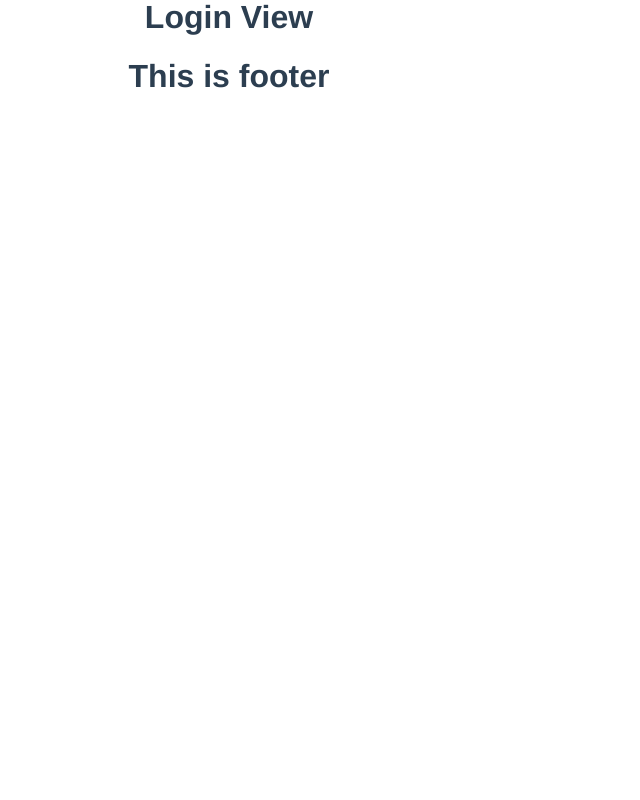
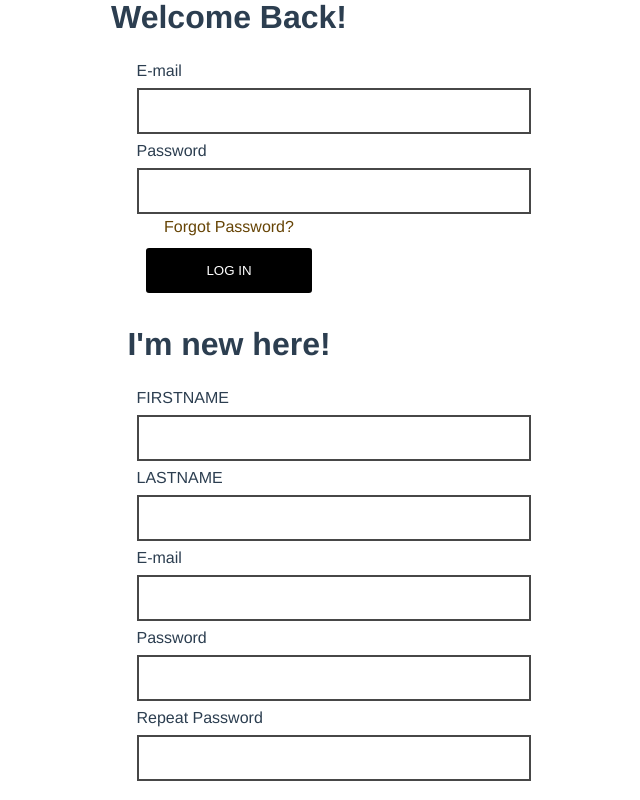
Before and after one commit to damianamalraj/sinus-webshop, a Vue app: page /login in a window 1280 px wide. Shown: the part 180-980 px from the top of the page, without its empty margins (411-1051 px from the left). Before the commit the page ends 800 px from the top, so only its background shows below. Built offline with nearby package versions, Linux system fonts and the light colour scheme.

Commit message:
Added Login View

```diff
--- /dev/null
+++ b/src/store/action.types.js
@@ -0,0 +1,4 @@
+export const AUTHENTICATE = 'AUTHENTICATE'
+export const REGISTER_USER = 'REGISTER_USER'
+
+export default {AUTHENTICATE, REGISTER_USER}
--- a/src/store/index.js
+++ b/src/store/index.js
@@ -1,14 +1,33 @@
 import Vue from 'vue'
 import Vuex from 'vuex'
+import Actions from './action.types'
+import Mutations from './mutation.types'
 
 Vue.use(Vuex)
 
 export default new Vuex.Store({
   state: {
+    user:{}
   },
   mutations: {
+    [Mutations.AUTHENTICATE_LOGIN](state,credentials){
+      state.user = credentials
+    }
   },
   actions: {
+    async [Actions.AUTHENTICATE](context, credentials){
+      console.log("authenticate working")
+      // const response = await API.login(
+      //   credentials.email, credentials.password
+      // )
+      // API.saveToken(response.data.token)
+      // context.commit('saveAuthData', response.data)
+      context.commit(Mutations.AUTHENTICATE_LOGIN, credentials)
+    },
+    async [Actions.REGISTER_USER](context, newUserDetails){
+      console.log("Register working!!",context,newUserDetails)
+      // context.commit(Mutations.)
+    }
   },
   modules: {
   }
--- /dev/null
+++ b/src/store/mutation.types.js
@@ -0,0 +1,3 @@
+export const AUTHENTICATE_LOGIN = 'AUTHENTICATE_LOGIN'
+
+export default {AUTHENTICATE_LOGIN}
--- a/src/views/LoginView.vue
+++ b/src/views/LoginView.vue
@@ -1,15 +1,160 @@
 <template>
   <div>
-      <h1>Login View</h1>
+    <h1>Welcome Back!</h1>
+    <form @submit.prevent="authenticate" class="form-styling">
+        <span>
+          <label for="email">E-mail</label>
+          <input type="email" name="email" id="email" v-model="email" />
+        </span>
+        <span>
+          <label for="password">Password</label>
+          <input
+            type="password"
+            name="password"
+            id="password"
+            v-model="password"
+          />
+        </span>
+        <a href="#">Forgot Password?</a>
+      <button>LOG IN</button>
+    </form>
+    <h1>I'm new here!</h1>
+    <form @submit.prevent="register" class="form-styling">
+        <span>
+          <label for="firstname">FIRSTNAME</label>
+          <input
+            type="text"
+            name="firstname"
+            id="firstname"
+            v-model="firstname"
+          />
+        </span>
+        <span>
+          <label for="lastname">LASTNAME</label>
+          <input type="text" name="lastname" id="lastname" v-model="lastname" />
+        </span>
+        <span>
+          <label for="newemail">E-mail</label>
+          <input type="email" name="newemail" id="newemail" v-model="newemail" />
+        </span>
+        <span>
+          <label for="newpassword">Password</label>
+          <input
+            type="newpassword"
+            name="newpassword"
+            id="newpassword"
+            v-model="newpassword"
+          />
+        </span>
+        <span>
+          <label for="rptpassword">Repeat Password</label>
+          <input type="password" name="rptpassword" id="rptpassword" />
+        </span>
+        <h3>Shipping Address</h3>
+        <span>
+          <label for="street">Street</label>
+          <input type="text" name="street" id="street" v-model="street" />
+        </span>
+        <span>
+          <label for="city">City</label>
+          <input type="text" name="city" id="city" v-model="city" />
+        </span>
+        <span>
+          <label for="zip">Zipcode</label>
+          <input type="number" name="zip" id="zip" v-model="zip" />
+        </span>
+      <button>SIGN UP!</button>
+    </form>
   </div>
 </template>
 
 <script>
+import Actions from "@/store/action.types";
+
 export default {
-
-}
+  data() {
+    return {
+      showLogin: true,
+      validatedLogin: false,
+      email: "",
+      newemail:"",
+      newpassword:"",
+      password: "",
+      firstname: "",
+      lastname: "",
+      street: "",
+      city: "",
+      zip: "",
+    };
+  },
+  methods: {
+    authenticate() {
+      this.validate();
+      console.log("Authenticate function")
+      if(this.validatedLogin){
+        this.$store.dispatch(Actions.AUTHENTICATE, {
+          email: this.email,
+          password: this.password,
+        });
+      }
+    },
+    validate(){
+      this.validatedLogin = true
+      console.log("validate function")
+    },
+    register() {
+      this.$store.dispatch(Actions.REGISTER_USER, {
+        email: this.newemail,
+        password: this.newpassword,
+        firstname: this.firstname,
+        lastname: this.lastname,
+        street: this.street,
+        city: this.city,
+        zip: this.zip,
+      });
+    },
+  },
+};
 </script>
 
-<style>
+<style scoped lang="scss">
+.form-styling {
+  display: flex;
+  flex-direction: column;
+  justify-content: center;
+  align-items: center;
 
+  label {
+    margin: 0.25rem;
+    align-self: flex-start;
+  }
+  input {
+    margin: 0.25rem;
+    place-items: center;
+    height: 40px;
+    width: 200%;
+    border: solid 2px rgb(71, 71, 71);
+  }
+  span {
+    display: flex;
+    flex-direction: column;
+  }
+}
+a {
+  text-decoration: none;
+  color: rgb(102, 68, 5);
+}
+button {
+  padding: 15px 60px;
+  margin: 10px;
+  background-color: black;
+  border: 2px solid white;
+  border-radius: 5px;
+  color: white;
+  &:hover {
+    color: black;
+    border: 2px solid black;
+    background-color: white;
+  }
+}
 </style>
```
Also changed, not shown: src/components/Button.vue (+13 -0 lines).
